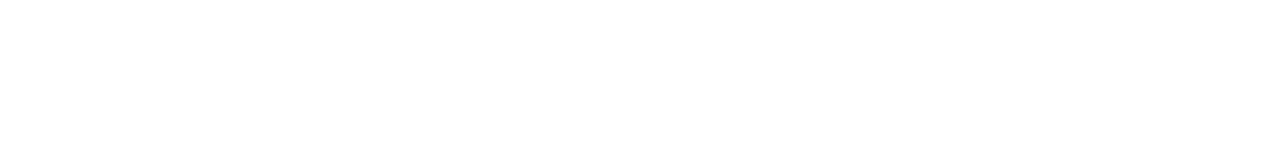
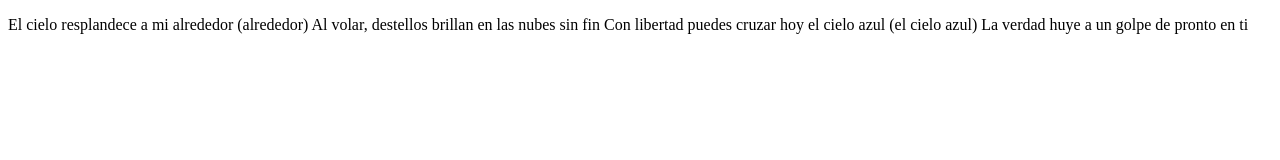
Before and after one commit to mcsadevp/demo-grupal, a plain HTML site: page index.html in a window 1280 px wide. Drawn offline with Linux system fonts and the light colour scheme.

Commit message:
se agrega parrafo

```diff
--- a/index.html
+++ b/index.html
@@ -6,6 +6,9 @@
     <title>Demo</title>
 </head>
 <body>
-
+    <p>El cielo resplandece a mi alrededor (alrededor)
+        Al volar, destellos brillan en las nubes sin fin
+        Con libertad puedes cruzar hoy el cielo azul (el cielo azul)
+        La verdad huye a un golpe de pronto en ti</p>
 </body>
 </html>
```
Also changed, not shown: 1 other file.
